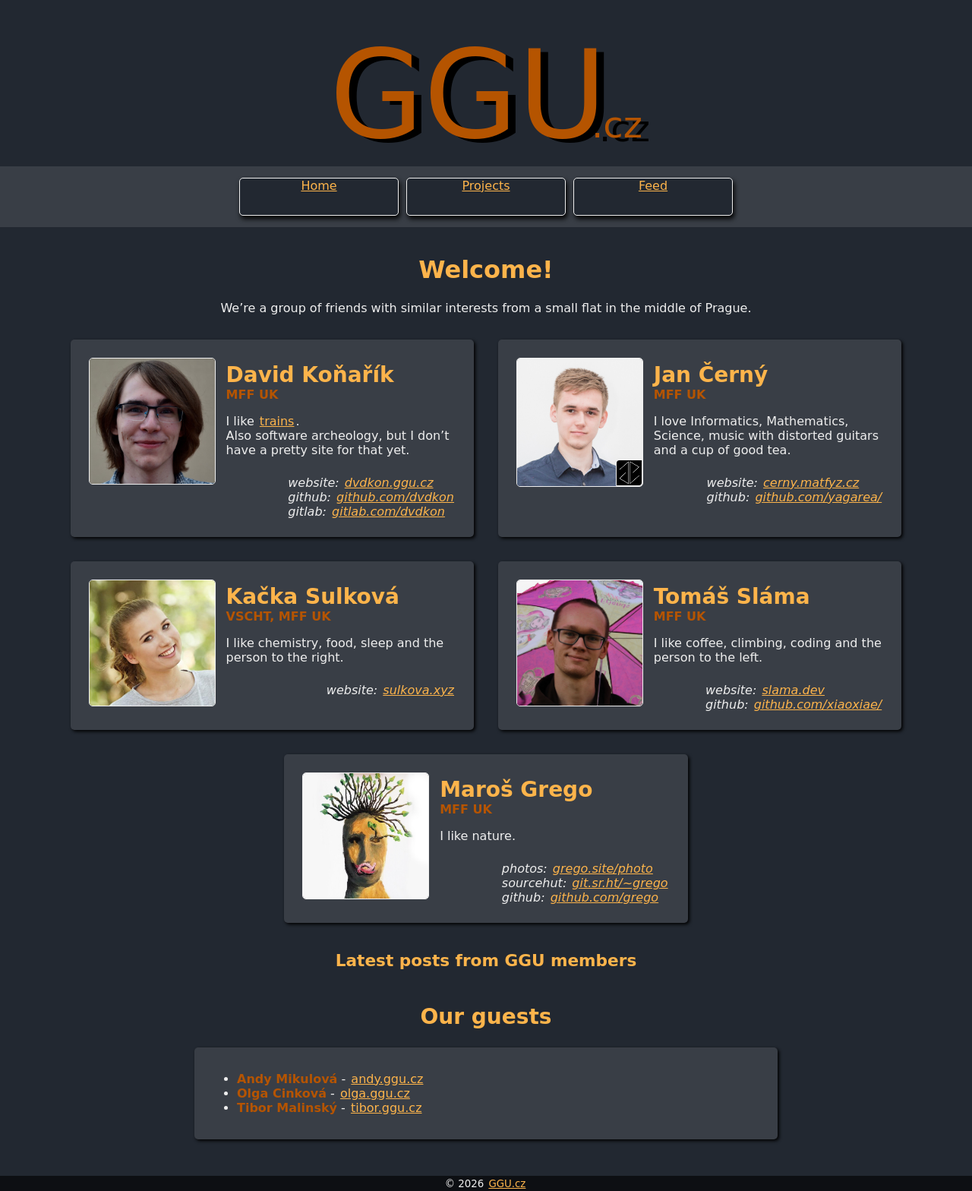
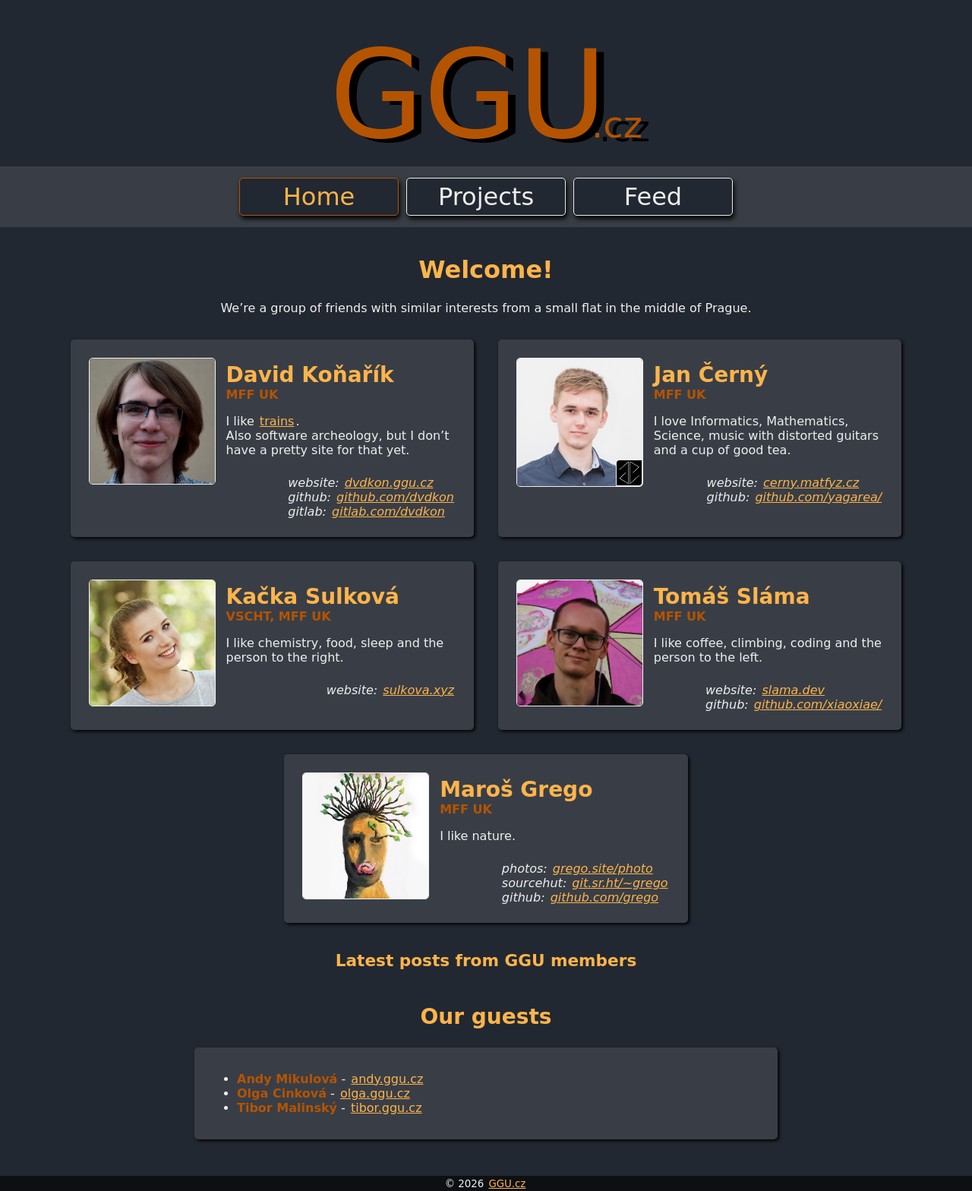
Before and after one commit to yagarea/ggu.cz, a Jekyll site: the page built from pages/index.md, in a window 1280 px wide. Shown: the whole page at 76% size. Built offline with Jekyll 4.4.1, drawn with Linux system fonts in a browser that asks for light colours.

Commit message:
update styles

```diff
--- a/assets/css/styles.sass
+++ b/assets/css/styles.sass
@@ -141,33 +141,28 @@ main > p
   padding: 0 1em
 
 .nav-button
+  font-size: 2em
   background-color: $background-color
-  height: 3em
-  width: 13em
+  height: 1.5em
+  width: 6.5em
   margin: auto 0
-  position: relative
-  border: 3px solid $background-color
   padding: 0
-  border-width: 1px
-  border-style: solid
-  border-color: $text-color
+  display: flex
+  align-items: center
+  justify-content: center
+  color: $text-color
+  text-decoration: none !important
+  border: 1px solid $text-color
   border-radius: 5px
   box-shadow: 2px 4px 6px black
+  transition: background-color .15s ease
 
-  &:hover
+  &:hover, &:focus-visible
     background-color: $background-color-hover
 
-  a
-    color: $text-color
-    text-decoration: none !important
-    font-size: 2em
-    margin: 0
-    position: absolute
-    width: 95%
-    top: 50%
-    left: 50%
-    -ms-transform: translate(-50%, -50%)
-    transform: translate(-50%, -50%)
+  &[aria-current="page"]
+    border-color: $highlight-color
+    color: $text-highlight-color
 
 
 strong
@@ -398,4 +393,4 @@ strong
     width: 100%
 
   .nav-button
-    font-size: 0.8em
+    font-size: 1.6em
```
